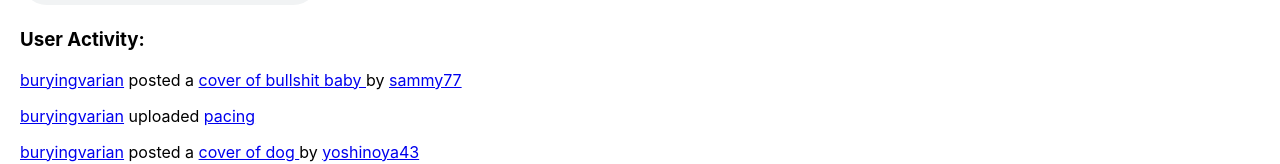
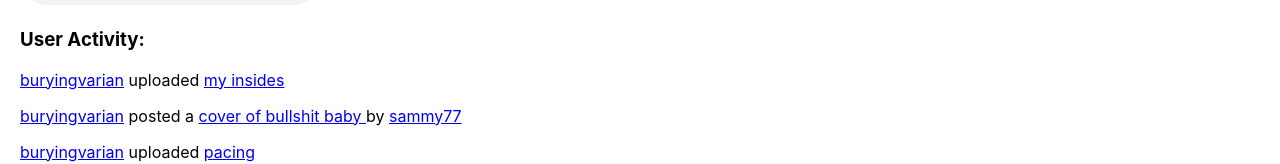
Before and after one commit to camelCaseSensitive/coverpool, a React (Create React App) app: page / in a window 1280 px wide. Shown: the part 530-694 px from the top of the page. Built offline with nearby package versions, Linux system fonts and the light colour scheme; no server answers; a web font is replaced by a local one.

Commit message:
Buryingvarian my insides

```diff
--- a/src/App.js
+++ b/src/App.js
@@ -271,6 +271,7 @@ class Home extends React.Component {
         <SongPlayer songSource={'https://firebasestorage.googleapis.com/v0/b/coverpool-c532b.appspot.com/o/7R5T6CBpJHZF1wITzyLgWhvdfEI3%2Fcovers%2Fdoahnean%2Fdandelion%2Fdandelion%20written%20by%20doahnean%20and%20performed%20by%20mallard%20westcott%20on%20banjo.mp3?alt=media&token=12198219-0485-4018-870c-31a816f66665'} songName = "Dandelion" />
 
         <h3>User Activity: </h3>
+        <p><a href="/user/buryingvarian">buryingvarian</a> uploaded <a href="/user/buryingvarian/originals/my-insides-">my insides</a></p>
         <p><a href="/user/buryingvarian">buryingvarian</a> posted a <a href="/user/buryingvarian/Covers/sammy77/bullshit-baby"> cover of bullshit baby </a> by <a href="/user/sammy77">sammy77</a></p>
         <p><a href="/user/buryingvarian">buryingvarian</a> uploaded <a href="/user/buryingvarian/originals/pacing-">pacing</a></p>
         <p><a href="/user/buryingvarian">buryingvarian</a> posted a <a href="/user/buryingvarian/covers/yoshinoya43/dog"> cover of dog </a> by <a href="/user/yoshinoya43">yoshinoya43</a></p>
```
